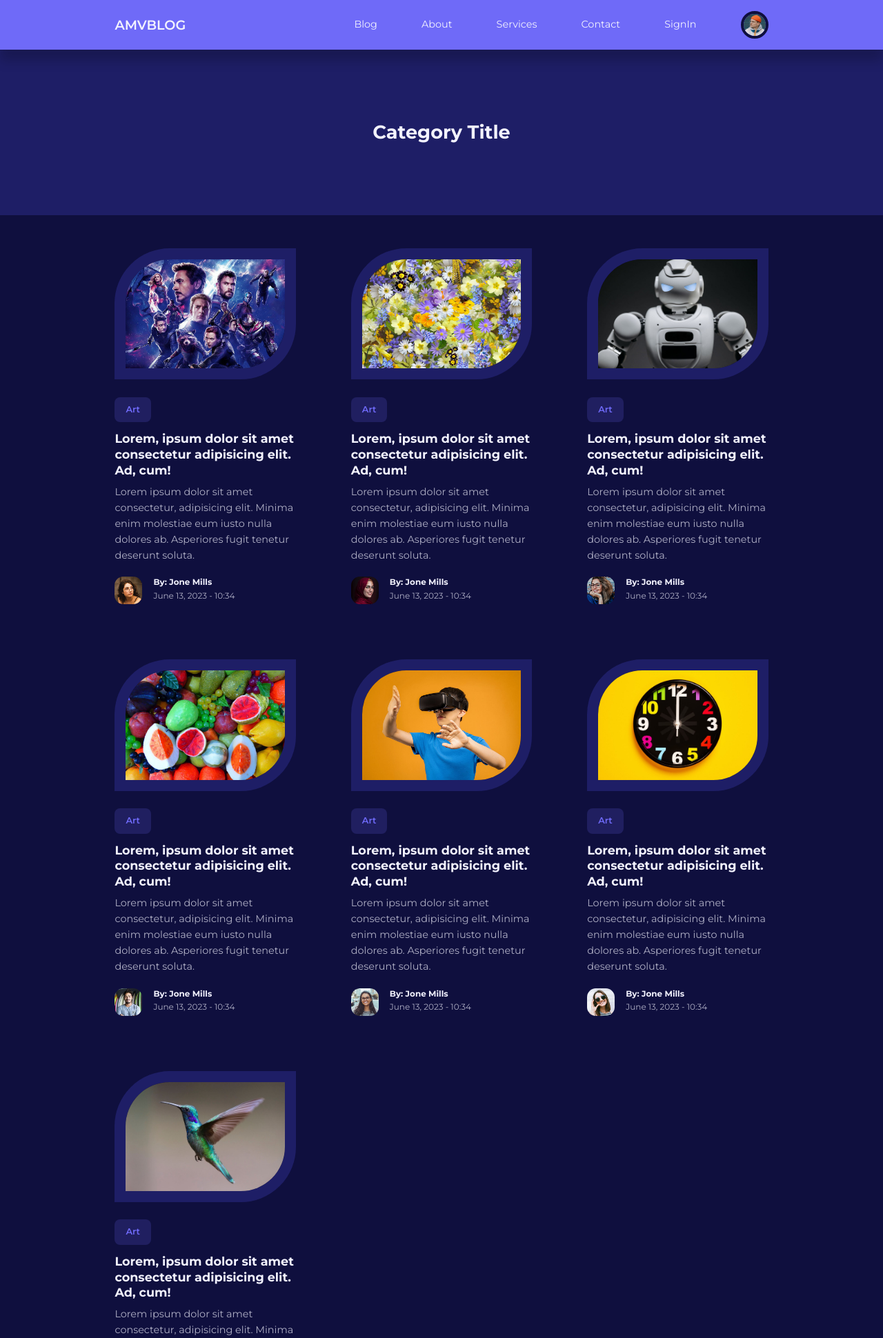
After one commit to amiralidev01/Weblog, a PHP site: page /category-posts.html in a window 1280 px wide. The commit adds this page. Shown: the top 1940 px of the page at 69% size. Run offline with PHP 8.4, Linux system fonts and the light colour scheme; some libraries are stand-ins or nearby versions.

Commit message:
desing category-posts page

```diff
--- a/Content/css/style.css
+++ b/Content/css/style.css
@@ -396,6 +396,15 @@ footer ul a:hover {
     line-height: 1.7;
 }
 
+/* CATEGORY TITLE */
+.category__title {
+    height: 15rem;
+    margin-top: 4.5rem;
+    background: var(--color-gray-900);
+    display: grid;
+    place-items: center;
+}
+
 /* MEDIA QUERIES (MEDIUM DEVICES) */
 
 @media screen and (max-width: 1024px) {
--- /dev/null
+++ b/category-posts.html
@@ -0,0 +1,317 @@
+<!DOCTYPE html>
+<html lang="en">
+
+<head>
+    <meta charset="UTF-8">
+    <meta http-equiv="X-UA-Compatible" content="IE=edge">
+    <meta name="viewport" content="width=device-width, initial-scale=1.0">
+    <title>AMV-Weblog</title>
+    <!-- Custome Style -->
+    <link rel="stylesheet" href="/Content/css/style.css">
+    <!-- FontAwesome CDN -->
+    <link rel="stylesheet" href="https://cdnjs.cloudflare.com/ajax/libs/font-awesome/6.3.0/css/all.min.css"
+        integrity="sha512-SzlrxWUlpfuzQ+pcUCosxcglQRNAq/DZjVsC0lE40xsADsfeQoEypE+enwcOiGjk/bSuGGKHEyjSoQ1zVisanQ=="
+        crossorigin="anonymous" referrerpolicy="no-referrer" />
+    <!-- Google Font (MONTSERRAT) -->
+    <link href="https://fonts.googleapis.com/css2?family=Montserrat:wght@300;400;500;600;700;800;900&display=swap"
+        rel="stylesheet">
+</head>
+
+<body>
+
+    <!-- NAV START -->
+    <nav>
+        <div class="container nav__container">
+            <a href="index.html" class="nav__logo">AMVBLOG</a>
+            <ul class="nav__items">
+                <li><a href="blog.html">Blog</a></li>
+                <li><a href="about.html">About</a></li>
+                <li><a href="services.html">Services</a></li>
+                <li><a href="contact.html">Contact</a></li>
+                <li><a href="Signin.html">SignIn</a></li>
+
+                <li class="nav__profile">
+                    <div class="avatar">
+                        <img src="Content/images/avatar15.jpg" alt="">
+                    </div>
+                    <ul>
+                        <li><a href="dashboard.html">Dashboard</a></li>
+                        <li><a href="logout.html">Logout</a></li>
+                    </ul>
+                </li>
+            </ul>
+
+            <button id="open__nav-btn"><i class="fa-solid fa-bars"></i></button>
+            <button id="close__nav-btn"><i class="fa-solid fa-xmark"></i></button>
+        </div>
+    </nav>
+    <!-- NAV END -->
+
+
+    <!-- CATEGORY TITLE START -->
+    <header class="category__title">
+        <h2>Category Title</h2>
+
+    </header>
+    <!-- CATEGORY TITLE END -->
+
+
+
+    <!-- POSTS START -->
+    <section class="posts">
+        <div class="container posts__container">
+            <article class="post">
+                <div class="post__thumbnail">
+                    <img src="Content/images/blog10.jpg" alt="">
+                </div>
+                <div class="post__info">
+                    <a href="" class="category__button">Art</a>
+                    <h3 class="post__title"><a href="post.html">Lorem, ipsum dolor sit amet consectetur adipisicing
+                            elit. Ad, cum!</a></h3>
+                    <p class="post__body">
+                        Lorem ipsum dolor sit amet consectetur, adipisicing elit. Minima enim molestiae eum iusto nulla
+                        dolores ab. Asperiores fugit tenetur deserunt soluta.
+                    </p>
+                    <div class="post__author">
+                        <div class="post__author-avatar">
+                            <img src="Content/images/avatar12.jpg" alt="">
+                        </div>
+                        <div class="post__author-info">
+                            <h5>By: Jone Mills</h5>
+                            <small>June 13, 2023 - 10:34</small>
+                        </div>
+                    </div>
+                </div>
+            </article>
+
+            <article class="post">
+                <div class="post__thumbnail">
+                    <img src="Content/images/blog12.jpg" alt="">
+                </div>
+                <div class="post__info">
+                    <a href="" class="category__button">Art</a>
+                    <h3 class="post__title"><a href="post.html">Lorem, ipsum dolor sit amet consectetur adipisicing
+                            elit. Ad, cum!</a></h3>
+                    <p class="post__body">
+                        Lorem ipsum dolor sit amet consectetur, adipisicing elit. Minima enim molestiae eum iusto nulla
+                        dolores ab. Asperiores fugit tenetur deserunt soluta.
+                    </p>
+                    <div class="post__author">
+                        <div class="post__author-avatar">
+                            <img src="Content/images/avatar4.jpg" alt="">
+                        </div>
+                        <div class="post__author-info">
+                            <h5>By: Jone Mills</h5>
+                            <small>June 13, 2023 - 10:34</small>
+                        </div>
+                    </div>
+                </div>
+            </article>
+
+            <article class="post">
+                <div class="post__thumbnail">
+                    <img src="Content/images/blog15.jpg" alt="">
+                </div>
+                <div class="post__info">
+                    <a href="" class="category__button">Art</a>
+                    <h3 class="post__title"><a href="post.html">Lorem, ipsum dolor sit amet consectetur adipisicing
+                            elit. Ad, cum!</a></h3>
+                    <p class="post__body">
+                        Lorem ipsum dolor sit amet consectetur, adipisicing elit. Minima enim molestiae eum iusto nulla
+                        dolores ab. Asperiores fugit tenetur deserunt soluta.
+                    </p>
+                    <div class="post__author">
+                        <div class="post__author-avatar">
+                            <img src="Content/images/avatar5.jpg" alt="">
+                        </div>
+                        <div class="post__author-info">
+                            <h5>By: Jone Mills</h5>
+                            <small>June 13, 2023 - 10:34</small>
+                        </div>
+                    </div>
+                </div>
+            </article>
+
+            <article class="post">
+                <div class="post__thumbnail">
+                    <img src="Content/images/blog6.jpg" alt="">
+                </div>
+                <div class="post__info">
+                    <a href="" class="category__button">Art</a>
+                    <h3 class="post__title"><a href="post.html">Lorem, ipsum dolor sit amet consectetur adipisicing
+                            elit. Ad, cum!</a></h3>
+                    <p class="post__body">
+                        Lorem ipsum dolor sit amet consectetur, adipisicing elit. Minima enim molestiae eum iusto nulla
+                        dolores ab. Asperiores fugit tenetur deserunt soluta.
+                    </p>
+                    <div class="post__author">
+                        <div class="post__author-avatar">
+                            <img src="Content/images/avatar8.jpg" alt="">
+                        </div>
+                        <div class="post__author-info">
+                            <h5>By: Jone Mills</h5>
+                            <small>June 13, 2023 - 10:34</small>
+                        </div>
+                    </div>
+                </div>
+            </article>
+
+            <article class="post">
+                <div class="post__thumbnail">
+                    <img src="Content/images/blog20.jpg" alt="">
+                </div>
+                <div class="post__info">
+                    <a href="" class="category__button">Art</a>
+                    <h3 class="post__title"><a href="post.html">Lorem, ipsum dolor sit amet consectetur adipisicing
+                            elit. Ad, cum!</a></h3>
+                    <p class="post__body">
+                        Lorem ipsum dolor sit amet consectetur, adipisicing elit. Minima enim molestiae eum iusto nulla
+                        dolores ab. Asperiores fugit tenetur deserunt soluta.
+                    </p>
+                    <div class="post__author">
+                        <div class="post__author-avatar">
+                            <img src="Content/images/avatar9.jpg" alt="">
+                        </div>
+                        <div class="post__author-info">
+                            <h5>By: Jone Mills</h5>
+                            <small>June 13, 2023 - 10:34</small>
+                        </div>
+                    </div>
+                </div>
+            </article>
+
+            <article class="post">
+                <div class="post__thumbnail">
+                    <img src="Content/images/blog100.jpg" alt="">
+                </div>
+                <div class="post__info">
+                    <a href="" class="category__button">Art</a>
+                    <h3 class="post__title"><a href="post.html">Lorem, ipsum dolor sit amet consectetur adipisicing
+                            elit. Ad, cum!</a></h3>
+                    <p class="post__body">
+                        Lorem ipsum dolor sit amet consectetur, adipisicing elit. Minima enim molestiae eum iusto nulla
+                        dolores ab. Asperiores fugit tenetur deserunt soluta.
+                    </p>
+                    <div class="post__author">
+                        <div class="post__author-avatar">
+                            <img src="Content/images/avatar17.jpg" alt="">
+                        </div>
+                        <div class="post__author-info">
+                            <h5>By: Jone Mills</h5>
+                            <small>June 13, 2023 - 10:34</small>
+                        </div>
+                    </div>
+                </div>
+            </article>
+
+            <article class="post">
+                <div class="post__thumbnail">
+                    <img src="Content/images/blog56.jpg" alt="">
+                </div>
+                <div class="post__info">
+                    <a href="" class="category__button">Art</a>
+                    <h3 class="post__title"><a href="post.html">Lorem, ipsum dolor sit amet consectetur adipisicing
+                            elit. Ad, cum!</a></h3>
+                    <p class="post__body">
+                        Lorem ipsum dolor sit amet consectetur, adipisicing elit. Minima enim molestiae eum iusto nulla
+                        dolores ab. Asperiores fugit tenetur deserunt soluta.
+                    </p>
+                    <div class="post__author">
+                        <div class="post__author-avatar">
+                            <img src="Content/images/avatar15.jpg" alt="">
+                        </div>
+                        <div class="post__author-info">
+                            <h5>By: Jone Mills</h5>
+                            <small>June 13, 2023 - 10:34</small>
+                        </div>
+                    </div>
+                </div>
+            </article>
+        </div>
+    </section>
+    <!-- POSTS END -->
+
+    <!-- CATEGORY BUTTONS START -->
+    <section class="category__buttons">
+        <div class="container category__buttons-container">
+            <a href="" class="category__button">Travel</a>
+            <a href="" class="category__button">Wild Life</a>
+            <a href="" class="category__button">Art</a>
+            <a href="" class="category__button">Science & Technology</a>
+            <a href="" class="category__button">Music</a>
+            <a href="" class="category__button">Food</a>
+        </div>
+    </section>
+    <!-- CATEGORY BUTTONS END -->
+
+    <!-- FOOTER START -->
+    <footer>
+        <div class="footer__socials">
+            <a href="#" target="_blank"><i class="fa-brands fa-instagram"></i></a>
+            <a href="#" target="_blank"><i class="fa-brands fa-youtube"></i></a>
+            <a href="#" target="_blank"><i class="fa-brands fa-twitter"></i></a>
+            <a href="#" target="_blank"><i class="fa-brands fa-telegram"></i></a>
+            <a href="#" target="_blank"><i class="fa-brands fa-whatsapp"></i></a>
+        </div>
+
+        <div class="container footer__container">
+
+            <article>
+                <h4>Categories</h4>
+                <ul>
+                    <li><a href="">Travel</a></li>
+                    <li><a href="">Wild Life</a></li>
+                    <li><a href="">Art</a></li>
+                    <li><a href="">Science & Technology</a></li>
+                    <li><a href="">Music</a></li>
+                    <li><a href="">Food</a></li>
+                </ul>
+            </article>
+
+            <article>
+                <h4>Support</h4>
+                <ul>
+                    <li><a href="">Online Support</a></li>
+                    <li><a href="">Call Numbers</a></li>
+                    <li><a href="">Emails</a></li>
+                    <li><a href="">Social Support</a></li>
+                    <li><a href="">Location</a></li>
+                </ul>
+            </article>
+
+            <article>
+                <h4>Blog</h4>
+                <ul>
+                    <li><a href="">Safety</a></li>
+                    <li><a href="">Repair</a></li>
+                    <li><a href="">Recent</a></li>
+                    <li><a href="">Popular</a></li>
+                    <li><a href="">Categories</a></li>
+                </ul>
+            </article>
+
+            <article>
+                <h4>Permalinks</h4>
+                <ul>
+                    <li><a href="">Home</a></li>
+                    <li><a href="">Blog</a></li>
+                    <li><a href="">About</a></li>
+                    <li><a href="">Services</a></li>
+                    <li><a href="">Contact</a></li>
+                    <li><a href="">Food</a></li>
+                </ul>
+            </article>
+
+        </div>
+
+        <div class="footer__copyright">
+            <small>Copyright &copy; Developed by AmirAliVerdinejad</small>
+        </div>
+
+    </footer>
+    <!-- FOOTER END -->
+
+    <script src="Content/js/Main.js"></script>
+</body>
+
+</html>
```
